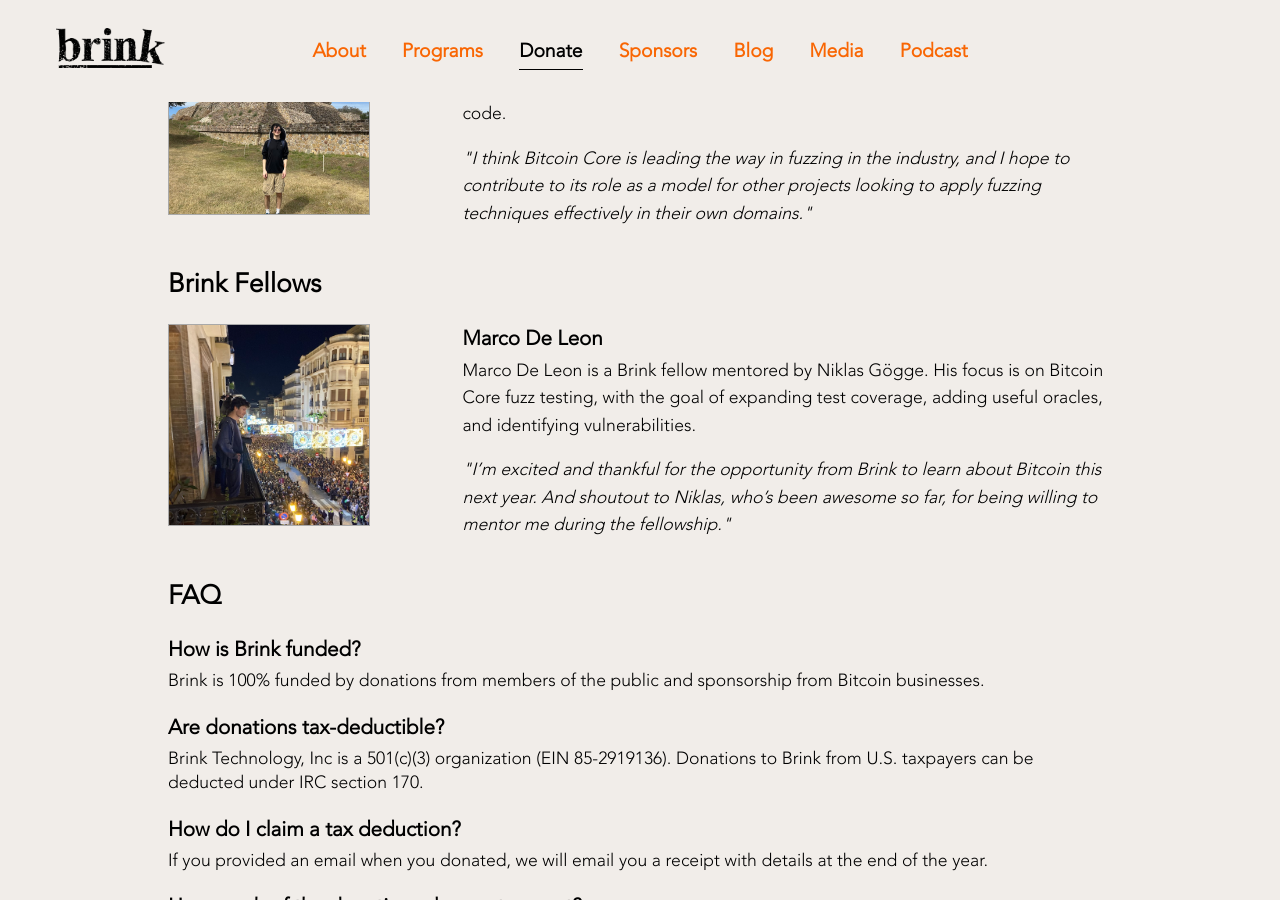
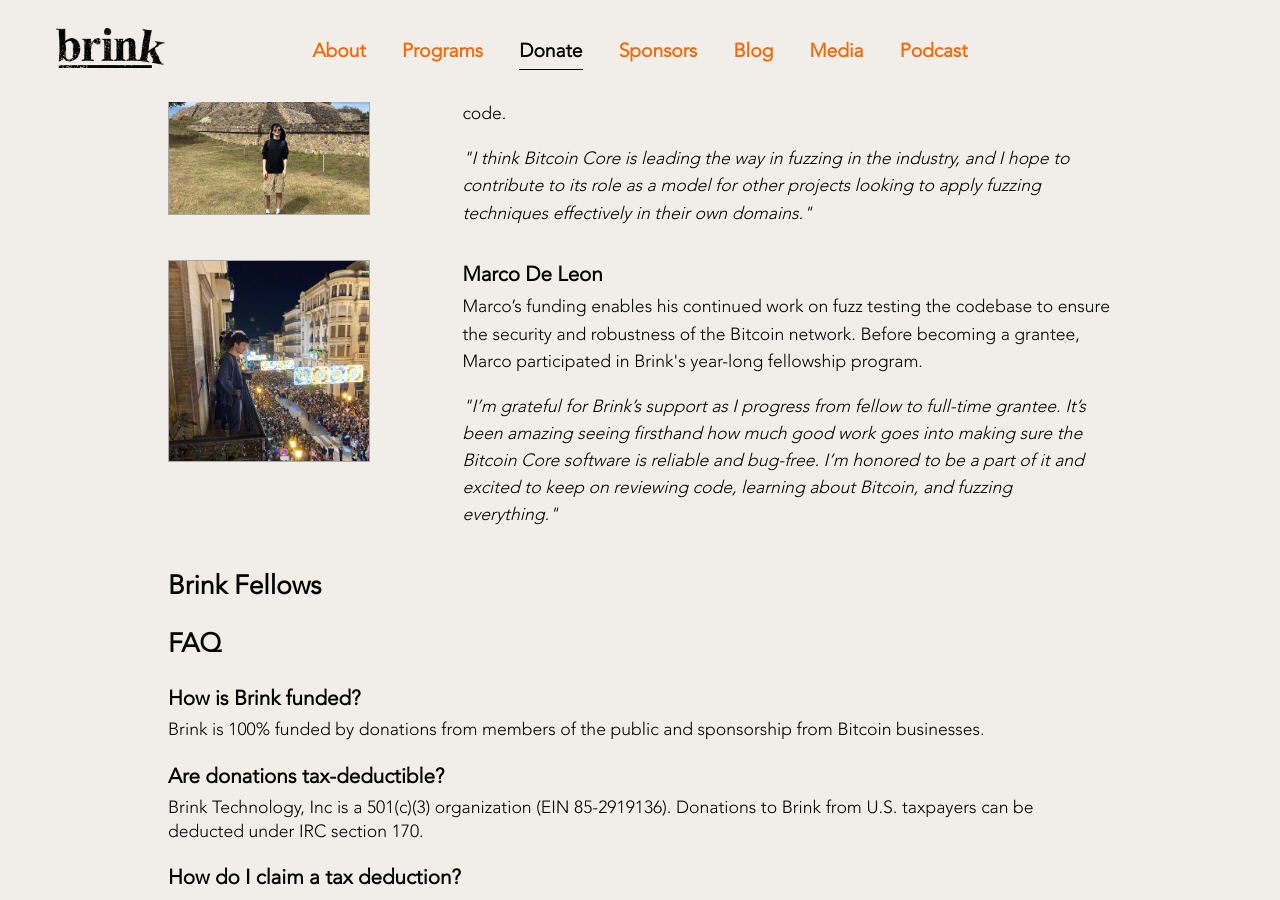
Before and after one commit to bitcoinbrink/website, a Jekyll site: the page built from donate.md, in a window 1280 px wide and 900 px high, scrolled down 2359 px. Built offline with Jekyll 4.4.1, drawn with Linux system fonts in a browser that asks for light colours.

Commit message:
Team: marco to grantee

```diff
--- a/_data/team.yml
+++ b/_data/team.yml
@@ -79,20 +79,6 @@
     ""
 
 fellows:
-
-- name: "Marco De Leon"
-  description: >-
-    Marco De Leon is a Brink fellow mentored by Niklas Gögge. His focus
-    is on Bitcoin Core fuzz testing, with the goal of expanding test coverage, adding useful
-    oracles, and identifying vulnerabilities.
-  social: "@marcofleon"
-  link: https://github.com/marcofleon
-  image: assets/images/marco-de-leon.png
-  alt: Picture of Marco De Leon
-  quote: >-
-    "I’m excited and thankful for the opportunity from Brink to learn about
-    Bitcoin this next year. And shoutout to Niklas, who’s been awesome so far,
-    for being willing to mentor me during the fellowship."
 
 grantees:
 
@@ -200,6 +186,22 @@
     "I think Bitcoin Core is leading the way in fuzzing in the industry, and I
     hope to contribute to its role as a model for other projects looking to
     apply fuzzing techniques effectively in their own domains."
+
+- name: "Marco De Leon"
+  description: >-
+    Marco’s funding enables his continued work on fuzz testing the codebase to
+    ensure the security and robustness of the Bitcoin network. Before becoming a
+    grantee, Marco participated in Brink's year-long fellowship program.
+  social: "@marcofleon"
+  link: https://github.com/marcofleon
+  image: assets/images/marco-de-leon.png
+  alt: Picture of Marco De Leon
+  quote: >-
+    "I’m grateful for Brink’s support as I progress from fellow to full-time
+    grantee. It’s been amazing seeing firsthand how much good work goes into
+    making sure the Bitcoin Core software is reliable and bug-free. I’m honored
+    to be a part of it and excited to keep on reviewing code, learning about
+    Bitcoin, and fuzzing everything."
 
 grant_committee:
 
```
